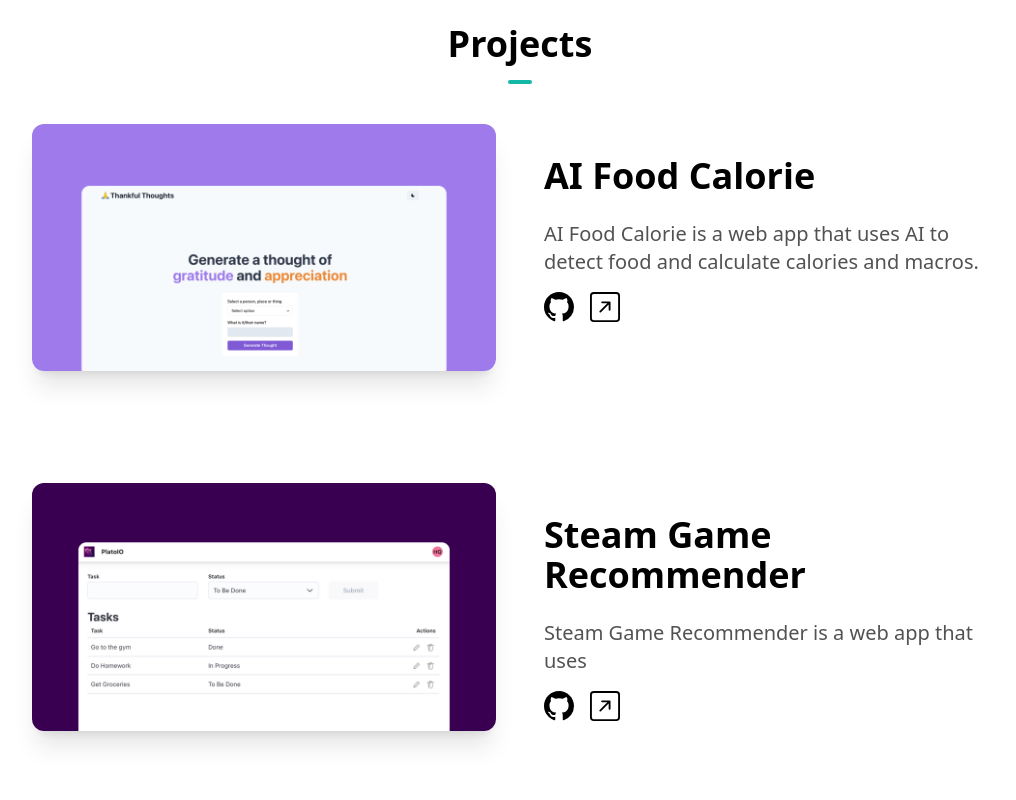
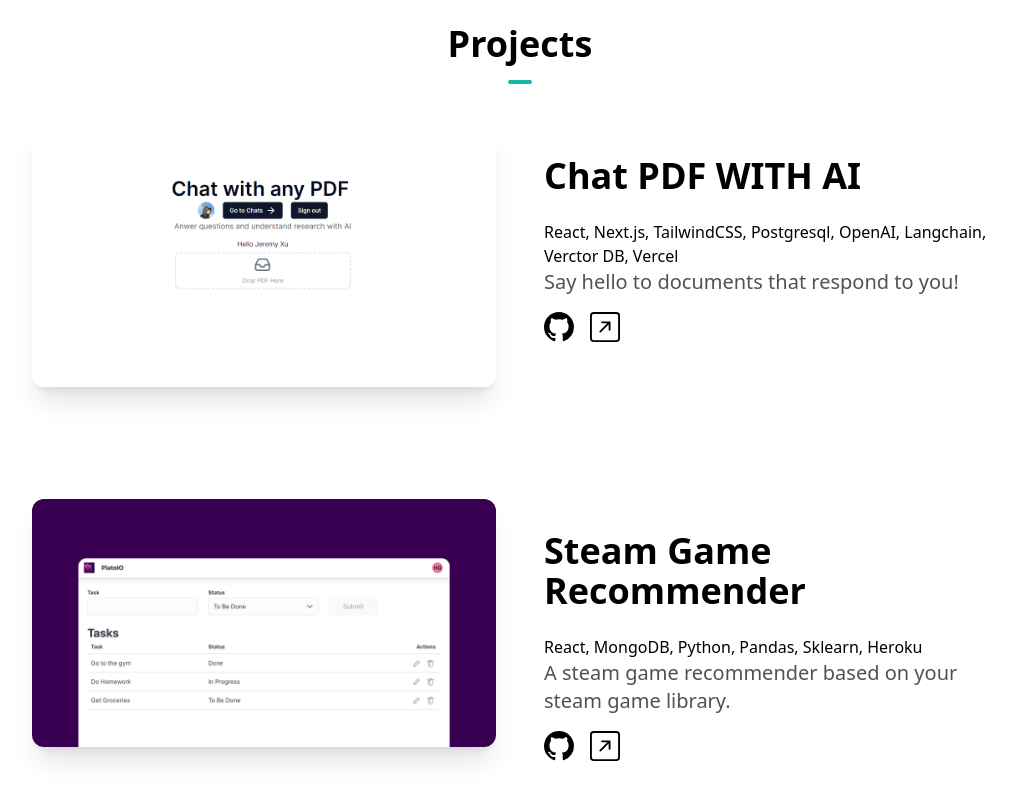
Before and after one commit to JeremyXXXuuu/portfolio, a Next.js app: page /portfolio/ in a window 1280 px wide. Shown: the part 1820-2620 px from the top of the page, without its empty margins (120-1136 px from the left). Built offline with nearby package versions, Linux system fonts and the light colour scheme.

Commit message:
update project details

```diff
--- a/components/ProjectsSection.tsx
+++ b/components/ProjectsSection.tsx
@@ -1,34 +1,46 @@
-import React from "react"
-import Image from "next/image"
-import Link from "next/link"
-import SlideUp from "./SlideUp"
-import { BsGithub, BsArrowUpRightSquare } from "react-icons/bs"
+import React from "react";
+import Image from "next/image";
+import Link from "next/link";
+import SlideUp from "./SlideUp";
+import { BsGithub, BsArrowUpRightSquare } from "react-icons/bs";
 
 const projects = [
   {
-    name: "AI Food Calorie",
-    description:
-      "AI Food Calorie is a web app that uses AI to detect food and calculate calories and macros.",
-    image: "/portfolio/thankfulthoughts.png",
-    github: "https://github.com/hqasmei/thankful-thoughts",
-    link: "https://ai-food-cal.vercel.app/",
+    name: "Chat PDF WITH AI",
+    tech: "React, Next.js, TailwindCSS, Postgresql, OpenAI, Langchain, Verctor DB, Vercel",
+    description: "Say hello to documents that respond to you!",
+    image: "/portfolio/chatpdf.png",
+    github: "https://github.com/JeremyXXXuuu/chatpdf",
+    link: "https://ai-chatpdf.vercel.app/",
   },
   {
     name: "Steam Game Recommender",
-    description: "Steam Game Recommender is a web app that uses ",
+    tech: "React, MongoDB, Python, Pandas, Sklearn, Heroku",
+    description: "A steam game recommender based on your steam game library.",
     image: "/portfolio/platoio.png",
     github: "https://github.com/JeremyXXXuuu/SteamGameRecomm",
     link: "",
   },
   {
     name: "AppAuth-JS",
+    tech: "OAuth2, OIDC, Nodejs",
     description:
       "AppAuth-JS is a JavaScript client SDK for communicating with OAuth 2.0 and OpenID Connect providers.",
-    image: "https://raw.githubusercontent.com/JJeremyXu/AppAuth-JS/master/assets/logo.png",
+    image:
+      "https://raw.githubusercontent.com/JJeremyXu/AppAuth-JS/master/assets/logo.png",
     github: "https://github.com/JJeremyXu/AppAuth-JS",
     link: "https://github.com/JJeremyXu/AppAuth-JS",
   },
-]
+  {
+    name: "AI Food Calorie",
+    tech: "React, Next.js, TailwindCSS, OpenAI, Langchain, embedding, tRPC",
+    description:
+      "AI Food Calorie is a web app that uses AI to detect food and calculate calories and macros.",
+    image: "/portfolio/ai-food-cal.png",
+    github: "https://github.com/hqasmei/thankful-thoughts",
+    link: "https://ai-food-cal.vercel.app/",
+  },
+];
 
 const ProjectsSection = () => {
   return (
@@ -57,9 +69,11 @@ const ProjectsSection = () => {
                   </div>
                   <div className="mt-8 md:w-1/2">
                     <h1 className="text-4xl font-bold mb-6">{project.name}</h1>
+                    <h2>{project.tech}</h2>
                     <p className="text-xl leading-7 mb-4 text-neutral-600 dark:text-neutral-400">
                       {project.description}
                     </p>
+
                     <div className="flex flex-row align-bottom space-x-4">
                       <Link href={project.github} target="_blank">
                         <BsGithub
@@ -78,12 +92,11 @@ const ProjectsSection = () => {
                 </div>
               </SlideUp>
             </div>
-          )
+          );
         })}
-
       </div>
     </section>
-  )
-}
+  );
+};
 
-export default ProjectsSection
+export default ProjectsSection;
```
Also changed, not shown: public/ai-food-cal.png (added), public/chatpdf.png (added).
